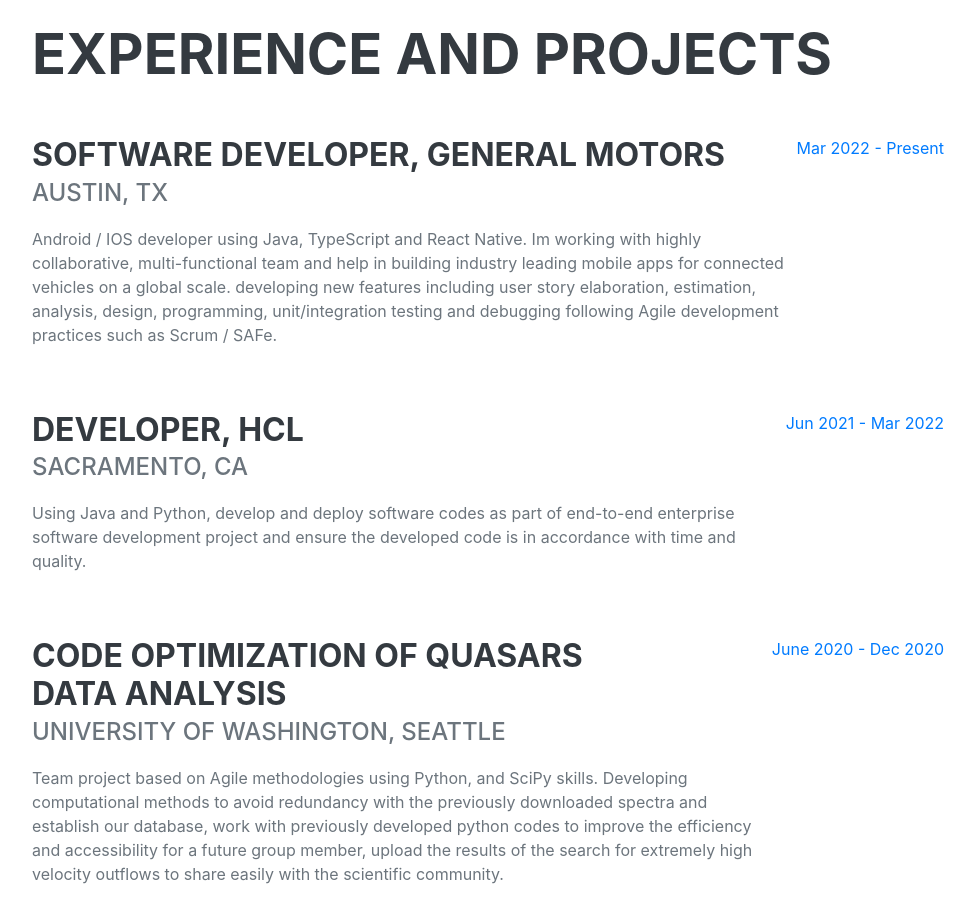
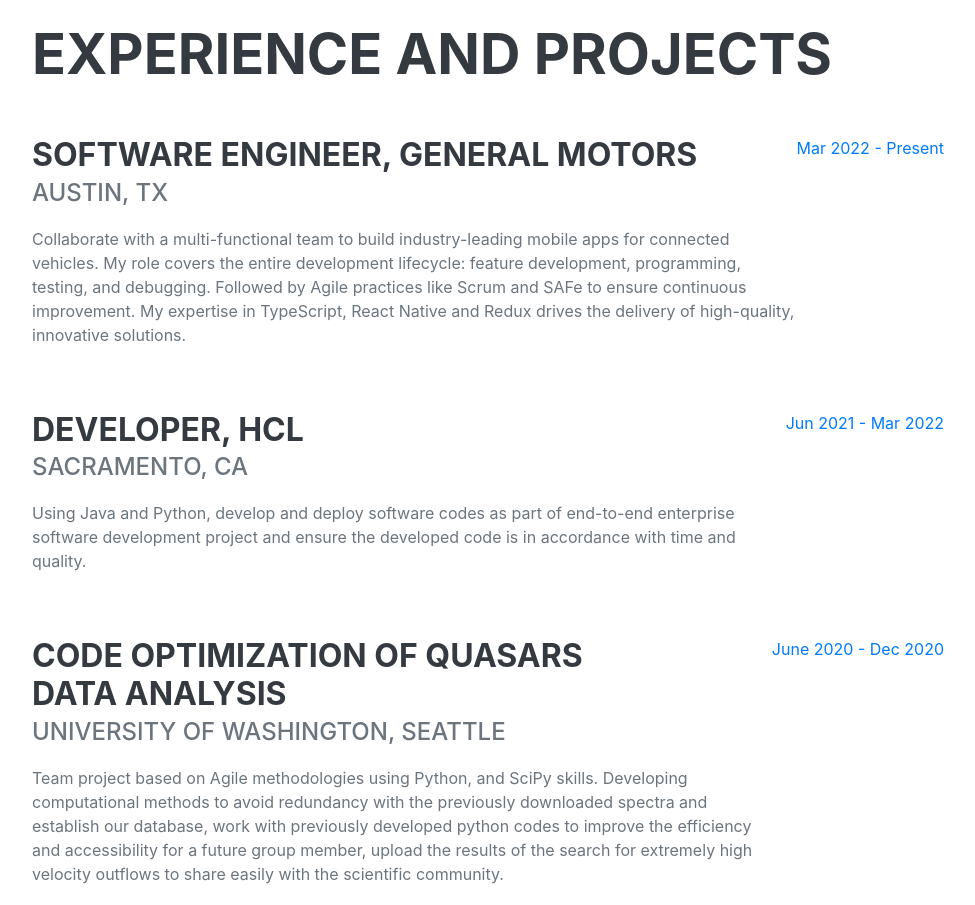
Before and after one commit to canjtosun/canjtosun.github.io, a website: page index.html in a window 1280 px wide. Shown: the part 860-1765 px from the top of the page, without its empty margins (288-1263 px from the left). Drawn offline with nearby package versions, Linux system fonts and the light colour scheme; a web font is replaced by a local one.

Commit message:
update resume

```diff
--- a/index.html
+++ b/index.html
@@ -57,7 +57,7 @@
                     <div class="social-icons">
                         <a class="social-icon" href="https://www.linkedin.com/in/cantosun/" target="_blank"><i class="fab fa-linkedin-in"></i></a>
                         <a class="social-icon" href="https://github.com/canjtosun" target="_blank"><i class="fab fa-github"></i></a>
-                        <a class="social-icon" href="dist\assets\img\CanTosun_Resume.pdf" target="_blank"><i class="fas fa-fingerprint"></i></a>
+                        <a class="social-icon" href="dist\assets\img\CanTosun.pdf" target="_blank"><i class="fas fa-fingerprint"></i></a>
                         <!--#<a class="social-icon" href="#"><i class="fab fa-facebook-f"></i></a>-->
                     </div>
                 </div>
@@ -70,14 +70,13 @@
 
                     <div class="d-flex flex-column flex-md-row justify-content-between mb-5">
                         <div class="flex-grow-1">
-                            <h3 class="mb-0">Software Developer, General Motors</h3>
+                            <h3 class="mb-0">Software Engineer, General Motors</h3>
                             <div class="subheading mb-3">Austin, TX</div>
-                            <p>Android / IOS developer using Java, TypeScript and React Native. Im working
-                                with highly collaborative, multi-functional team and help in building industry
-                                 leading mobile apps for connected vehicles on a global scale.
-                                 developing new features including user story elaboration, estimation, analysis,
-                                  design, programming, unit/integration testing and debugging following Agile
-                                  development practices such as Scrum / SAFe.
+                            <p>Collaborate with a multi-functional team to build industry-leading mobile apps for
+                                connected vehicles. My role covers the entire development lifecycle: feature
+                                development, programming, testing, and debugging. Followed by Agile practices like
+                                Scrum and SAFe to ensure continuous improvement. My expertise in TypeScript, React
+                                Native and Redux drives the delivery of high-quality, innovative solutions.
 
                                 </p>
                         </div>
@@ -168,7 +167,6 @@
                         <li class="list-inline-item"><img src="dist\assets\img\css3icon.jpg" style="width:50px;height:50px;"></li>
                         <li class="list-inline-item"><img src="dist\assets\img\javascript.png" style="width:70px;height:50px;"></li>
                         <li class="list-inline-item"><img src="dist\assets\img\reactNative.png" style="width:70px;height:50px;"></li>
-                        <li class="list-inline-item"><img src="dist\assets\img\androidstudio.png" style="width:50px;height:50px;"></li>
 
                     </ul>
                 </div>
```
Also changed, not shown: 4 other files.
